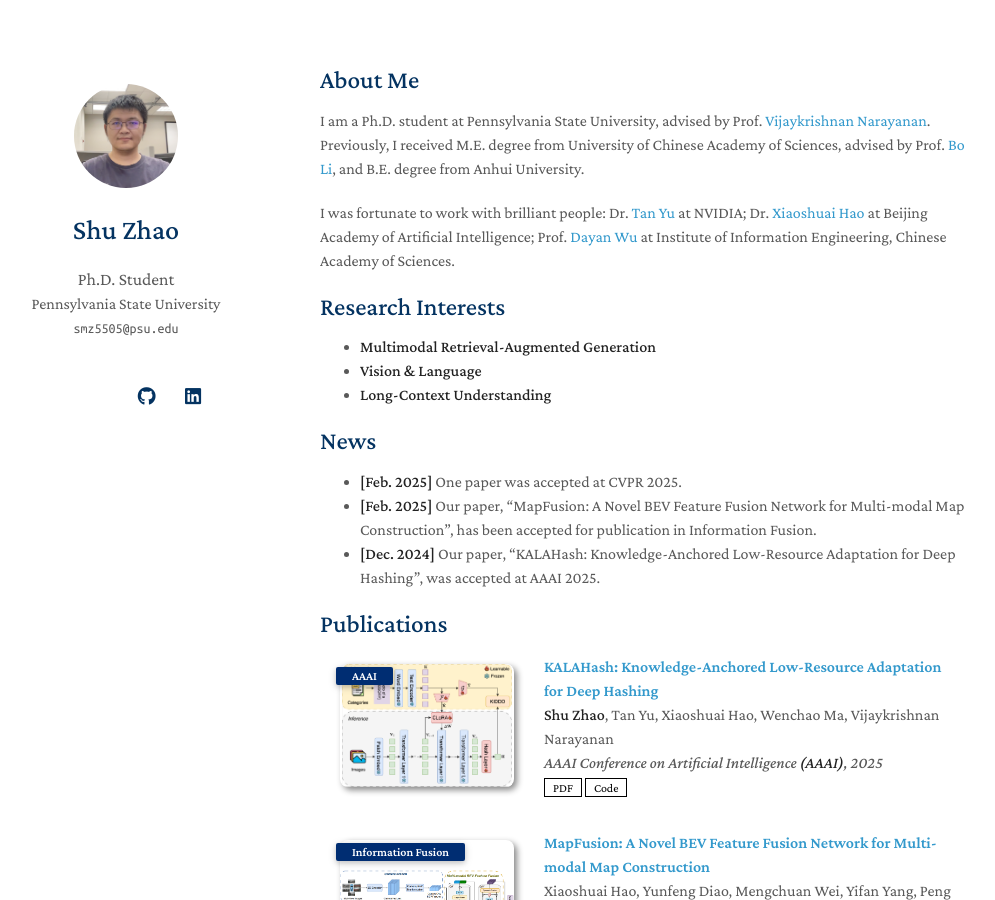
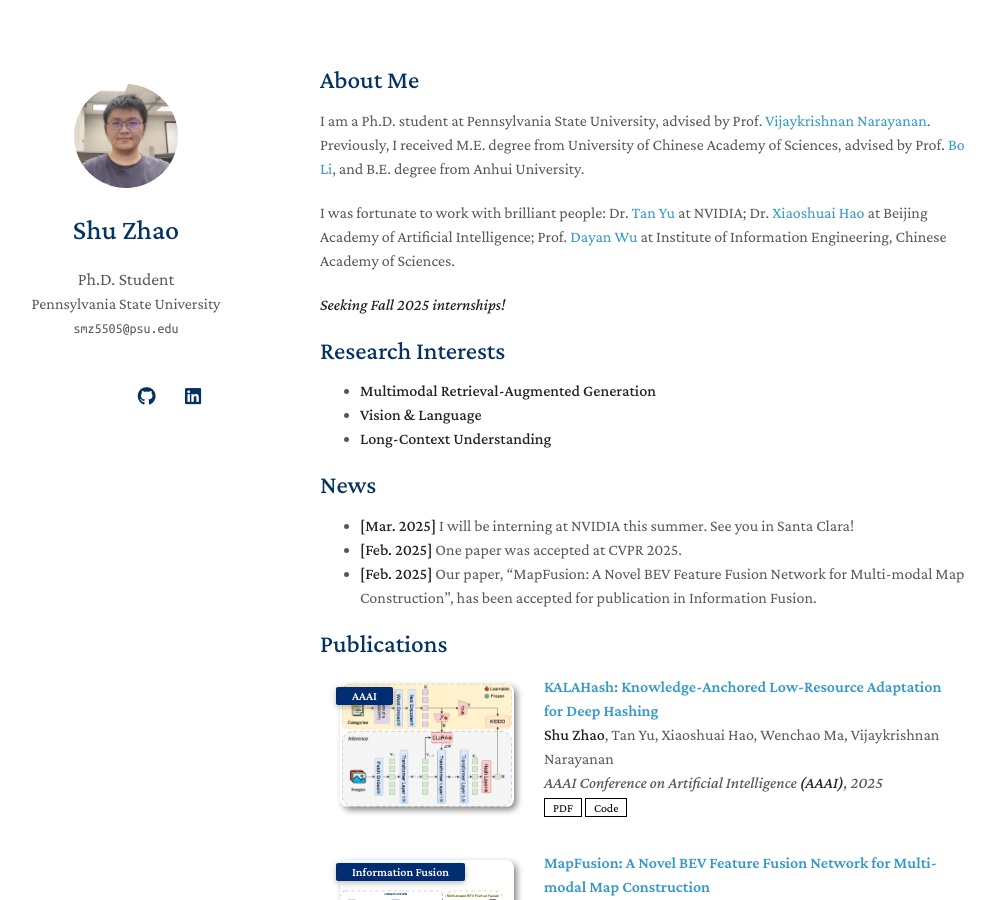
Before and after one commit to Tree-Shu-Zhao/Tree-Shu-Zhao.github.io, a Jekyll site: the page built from index.md, in a window 1280 px wide and 900 px high. Shown: the whole window, without its empty margins (150-1145 px from the left). Built offline with Jekyll 4.4.1, drawn with Linux system fonts in a browser that asks for light colours; nearby versions of some CDN libraries; a style sheet for code colours, icons or effects is not loaded; our own code applies the rules of GitHub Pages for plain Markdown files.

Commit message:
Update index.md

```diff
--- a/index.md
+++ b/index.md
@@ -8,15 +8,17 @@
 
 I was fortunate to work with brilliant people: Dr. [Tan Yu](https://sites.google.com/site/tanyuspersonalwebsite/) at NVIDIA; Dr. [Xiaoshuai Hao](https://scholar.google.com/citations?user=ui0lvY4AAAAJ) at Beijing Academy of Artificial Intelligence; Prof. [Dayan Wu](https://scholar.google.com/citations?user=O6g-IHsAAAAJ) at Institute of Information Engineering, Chinese Academy of Sciences.
 
+***Seeking Fall 2025 internships!***
+
 ## Research Interests
 - **Multimodal Retrieval-Augmented Generation**
 - **Vision & Language**
 - **Long-Context Understanding**
 
 ## News
+- **[Mar. 2025]** I will be interning at NVIDIA this summer. See you in Santa Clara!
 - **[Feb. 2025]** One paper was accepted at CVPR 2025.
 - **[Feb. 2025]** Our paper, "MapFusion: A Novel BEV Feature Fusion Network for Multi-modal Map Construction", has been accepted for publication in Information Fusion.
-- **[Dec. 2024]** Our paper, "KALAHash: Knowledge-Anchored Low-Resource Adaptation for Deep Hashing", was accepted at AAAI 2025.
 
 {% include_relative _includes/publications.md %}
 
```
